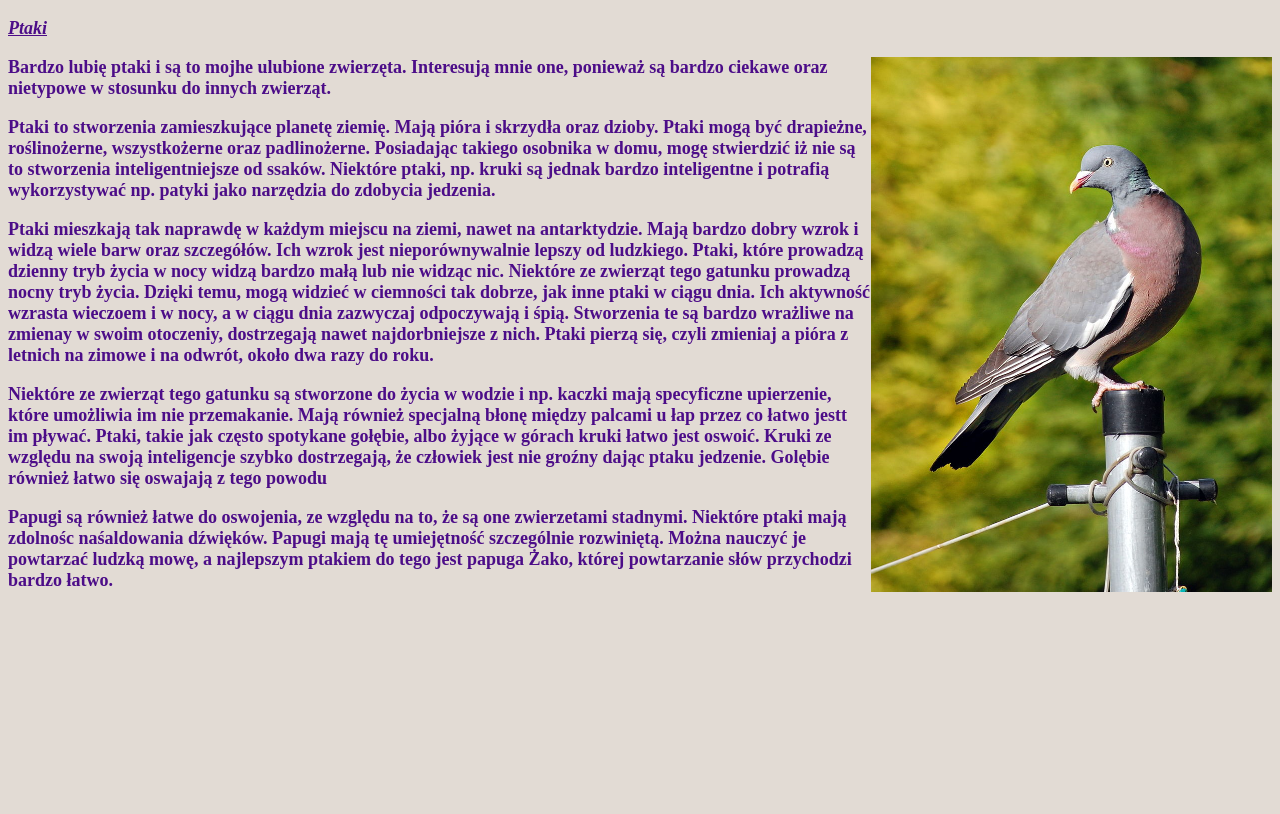
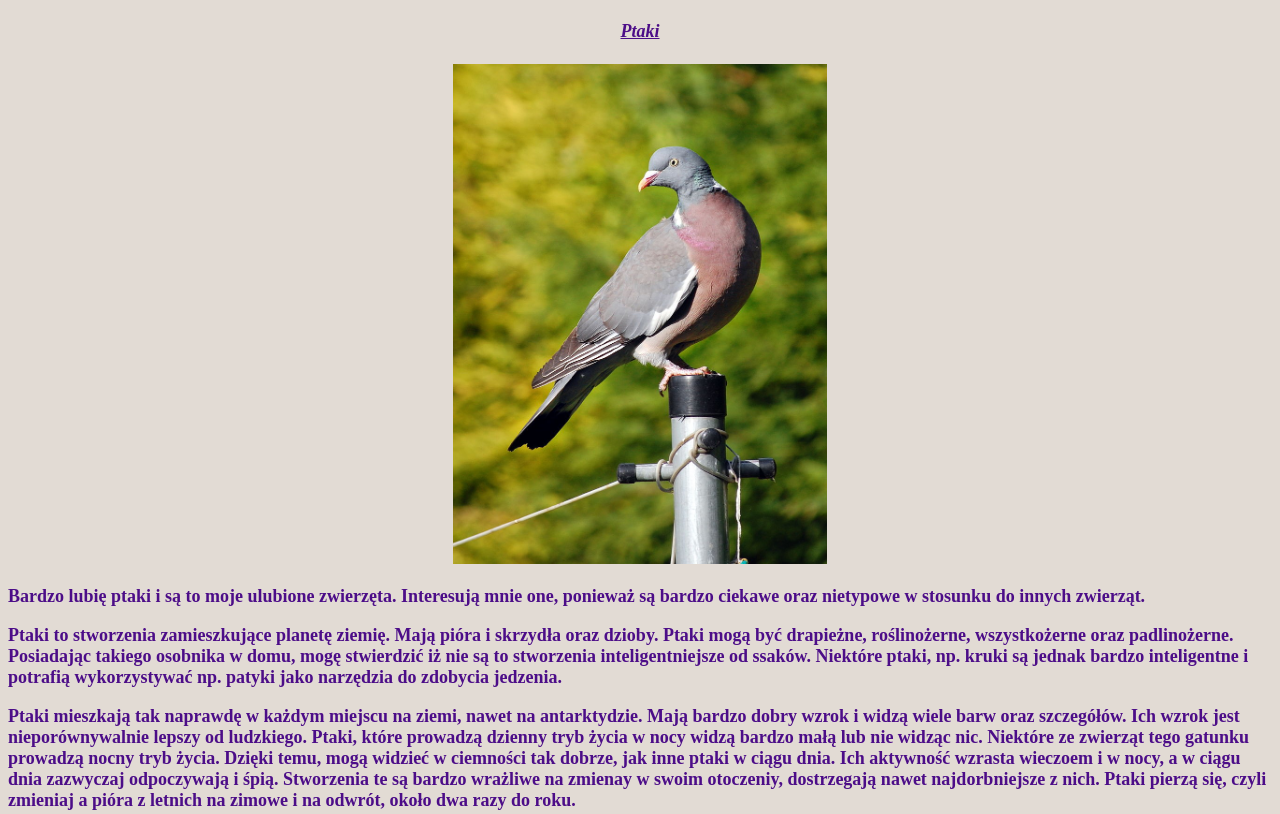
Before and after one commit to birdqv/birdqv.github.io, a plain HTML site: page index.html in a window 1280 px wide. Shown: the top 814 px of the page. Drawn offline with Linux system fonts and the light colour scheme.

Commit message:
Update index.html

```diff
--- a/index.html
+++ b/index.html
@@ -7,23 +7,24 @@
     <link rel="stylesheet" href="style.css">
 </head>
 <body>
-   <p><b><u><i> Ptaki </b></p></u></i>
-   <img src="golab.jpg" height="535,5" align="right">
-     <p> Bardzo lubię ptaki i są to mojhe ulubione zwierzęta. Interesują mnie one, ponieważ są bardzo ciekawe oraz  nietypowe w stosunku do innych zwierząt. </p>
+  <div>
+   <center><h1><p><b><u><i> Ptaki </b></p></u></i> </h1></center>
+   <center><img src="golab.jpg" height="500" align="front"></center>
+      <p> Bardzo lubię ptaki i są to moje ulubione zwierzęta. Interesują mnie one, ponieważ są bardzo ciekawe oraz  nietypowe w stosunku do innych zwierząt. </p>
      <p>
         Ptaki to stworzenia zamieszkujące planetę ziemię. Mają pióra i skrzydła oraz dzioby. Ptaki mogą być drapieżne, roślinożerne, wszystkożerne oraz padlinożerne. Posiadając takiego osobnika w domu, mogę stwierdzić iż nie są to stworzenia inteligentniejsze od ssaków. Niektóre ptaki, np. kruki są jednak bardzo inteligentne i potrafią wykorzystywać np. patyki jako narzędzia do zdobycia jedzenia.
      </p>
-
      <p>
         Ptaki mieszkają tak naprawdę w każdym miejscu na ziemi, nawet na antarktydzie. Mają bardzo dobry wzrok i widzą wiele barw oraz szczegółów. Ich wzrok jest nieporównywalnie lepszy od ludzkiego. Ptaki, które prowadzą dzienny tryb życia w nocy widzą bardzo małą lub nie widząc nic. Niektóre ze zwierząt tego gatunku prowadzą nocny tryb życia. Dzięki temu, mogą widzieć w ciemności tak dobrze, jak inne ptaki w ciągu dnia. Ich aktywność wzrasta wieczoem i w nocy, a w ciągu dnia zazwyczaj odpoczywają i śpią. Stworzenia te są bardzo wrażliwe na zmienay w swoim otoczeniy, dostrzegają nawet najdorbniejsze z nich. Ptaki pierzą się, czyli zmieniaj a pióra z letnich na zimowe i na odwrót, około dwa razy do roku.
      </p>
 
       <p>
-        Niektóre ze zwierząt tego gatunku są stworzone do życia w wodzie i np. kaczki mają specyficzne upierzenie, które umożliwia im nie przemakanie. Mają również specjalną błonę między palcami u łap przez co łatwo jestt im pływać. Ptaki, takie jak często spotykane gołębie, albo żyjące w górach kruki łatwo jest oswoić. Kruki ze względu na swoją inteligencje szybko dostrzegają, że człowiek jest nie groźny dając ptaku jedzenie. Golębie również łatwo się oswajają z tego powodu
+        Niektóre ze zwierząt tego gatunku są stworzone do życia w wodzie i np. kaczki mają specyficzne upierzenie, które umożliwia im nie przemakanie. Mają również specjalną błonę między palcami u łap przez co łatwo jestt im pływać. Ptaki, takie jak często spotykane gołębie, albo żyjące w górach kruki łatwo jest oswoić. Kruki ze względu na swoją inteligencje szybko dostrzegają, że człowiek jest nie groźny dając ptaku jedzenie. Golębie również łatwo się oswajają z tego powodu.
       </p>
 
       <p>
-        Papugi są również łatwe do oswojenia, ze względu na to, że są one zwierzetami stadnymi. Niektóre ptaki mają zdolnośc naśaldowania dźwięków. Papugi mają tę umiejętność szczególnie rozwiniętą. Można nauczyć je powtarzać ludzką mowę, a najlepszym ptakiem do tego jest papuga Żako, której powtarzanie słów przychodzi bardzo łatwo.
+        Papugi są również łatwe do oswojenia, ze względu na to, że są one zwierzetami stadnymi. Niektóre ptaki mają zdolnośc naśaldowania dźwięków. Papugi mają tę umiejętność szczególnie rozwiniętą. Można nauczyć je powtarzać ludzką mowę, a najlepszym ptakiem do tego jest papuga Żako, której powtarzanie słów przychodzi bardzo łatwo. W swoim domu mam kanarka, który nazywa się Pompon.
       </p>
+    </div>
 </body>
 </html>
```
